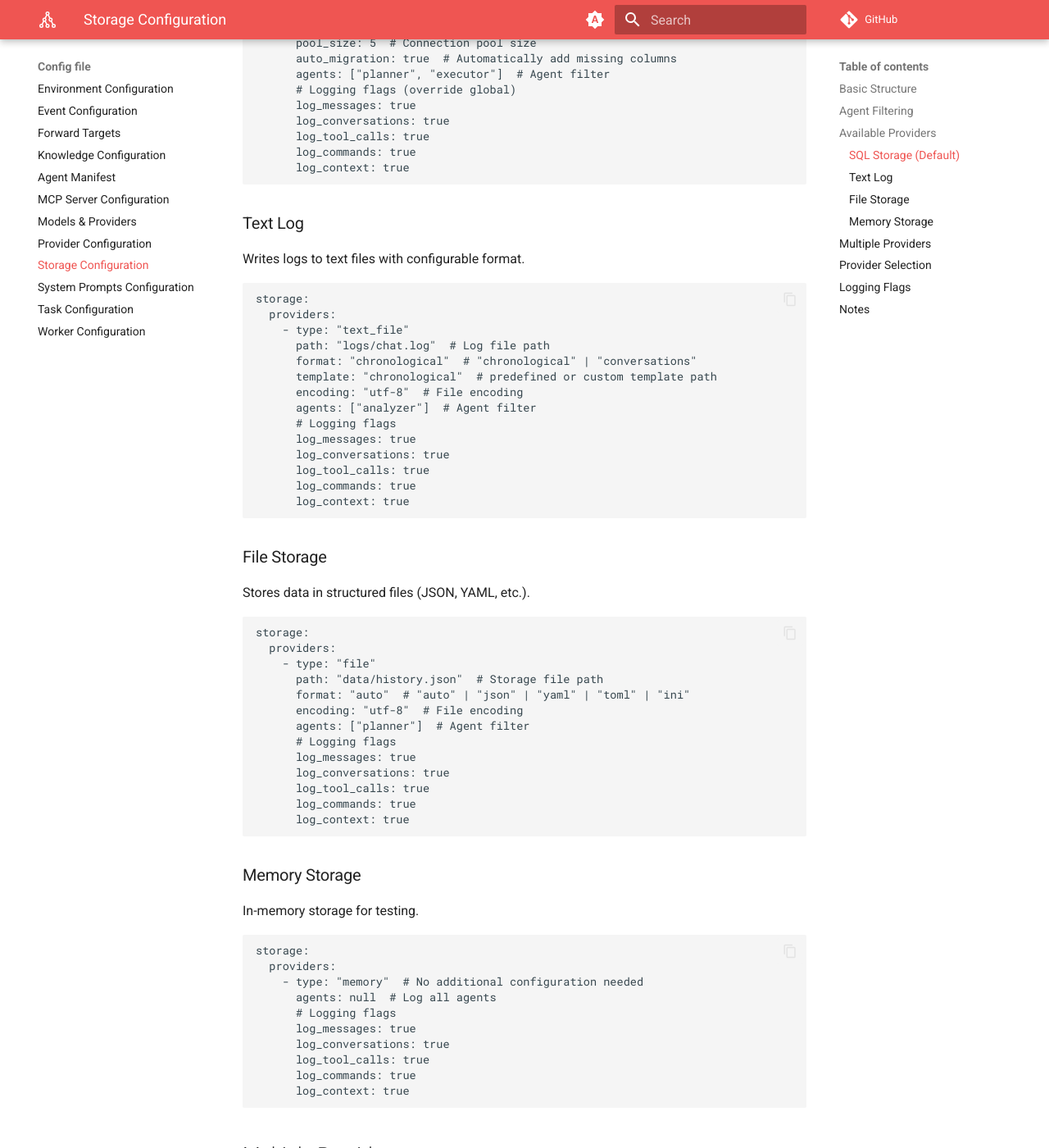
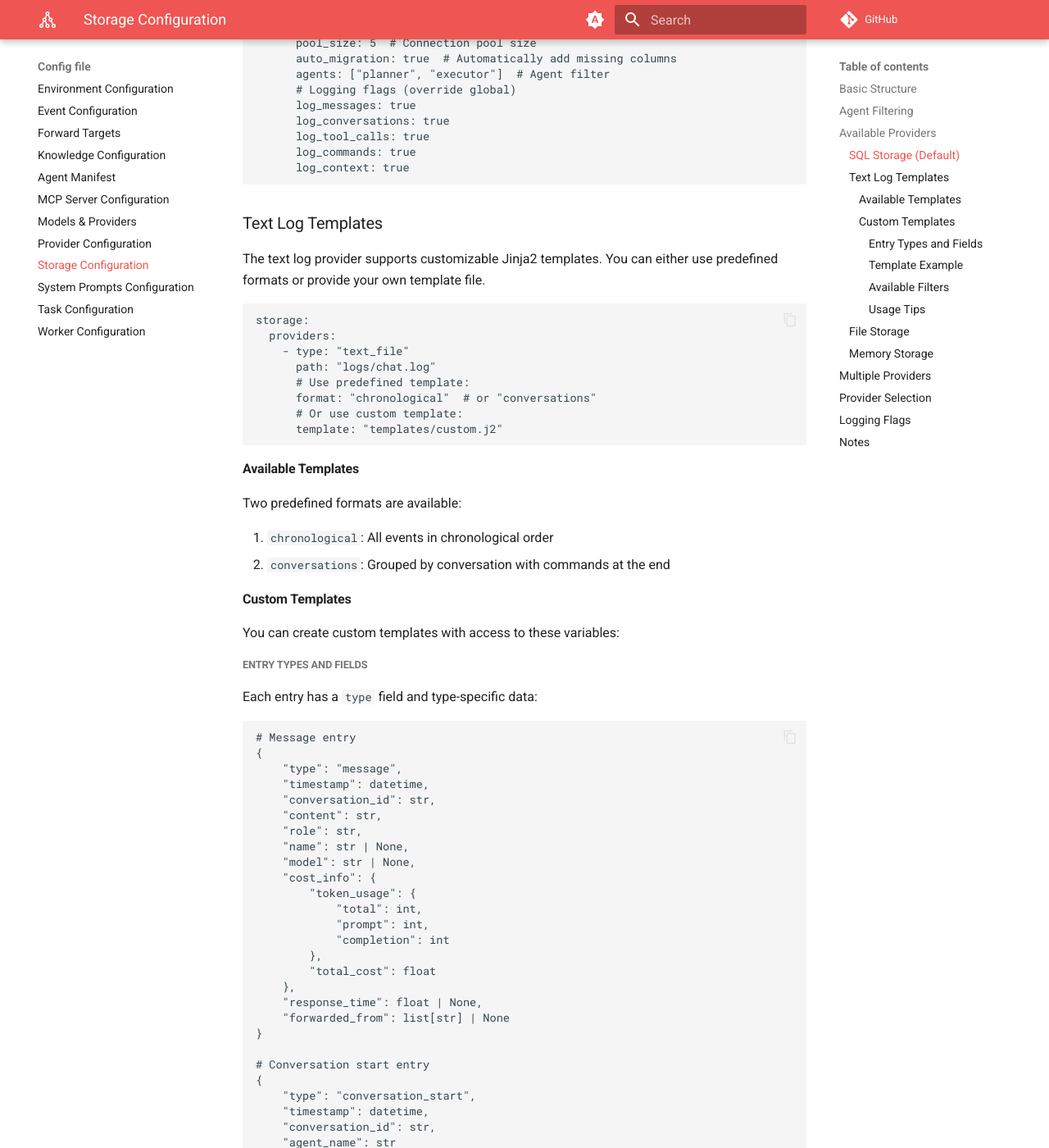
Before and after one commit to uk0/llmling-agent, an MkDocs documentation site: the page built from docs/config_file/storage_config.md, in a window 1280 px wide and 1400 px high, scrolled down 1643 px. Shown: the whole window at 82% size. Built offline with MkDocs 1.6.1 and Material for MkDocs 9.7.7, drawn with Linux system fonts in a browser that asks for light colours; comment, search, counter and statistics services are not loaded; some of the changed text lies outside the part shown.

Commit message:
chore: docs update

````diff
--- a/docs/config_file/storage_config.md
+++ b/docs/config_file/storage_config.md
@@ -84,25 +84,141 @@ storage:
       log_context: true
 ```
 
-### Text Log
-Writes logs to text files with configurable format.
+### Text Log Templates
+
+The text log provider supports customizable Jinja2 templates. You can either use predefined formats or provide your own template file.
 
 ```yaml
 storage:
   providers:
     - type: "text_file"
-      path: "logs/chat.log"  # Log file path
-      format: "chronological"  # "chronological" | "conversations"
-      template: "chronological"  # predefined or custom template path
-      encoding: "utf-8"  # File encoding
-      agents: ["analyzer"]  # Agent filter
-      # Logging flags
-      log_messages: true
-      log_conversations: true
-      log_tool_calls: true
-      log_commands: true
-      log_context: true
+      path: "logs/chat.log"
+      # Use predefined template:
+      format: "chronological"  # or "conversations"
+      # Or use custom template:
+      template: "templates/custom.j2"
 ```
+
+#### Available Templates
+
+Two predefined formats are available:
+
+1. `chronological`: All events in chronological order
+2. `conversations`: Grouped by conversation with commands at the end
+
+#### Custom Templates
+
+You can create custom templates with access to these variables:
+
+##### Entry Types and Fields
+Each entry has a `type` field and type-specific data:
+
+```python
+# Message entry
+{
+    "type": "message",
+    "timestamp": datetime,
+    "conversation_id": str,
+    "content": str,
+    "role": str,
+    "name": str | None,
+    "model": str | None,
+    "cost_info": {
+        "token_usage": {
+            "total": int,
+            "prompt": int,
+            "completion": int
+        },
+        "total_cost": float
+    },
+    "response_time": float | None,
+    "forwarded_from": list[str] | None
+}
+
+# Conversation start entry
+{
+    "type": "conversation_start",
+    "timestamp": datetime,
+    "conversation_id": str,
+    "agent_name": str
+}
+
+# Tool call entry
+{
+    "type": "tool_call",
+    "timestamp": datetime,
+    "conversation_id": str,
+    "message_id": str,
+    "tool_name": str,
+    "args": dict[str, Any],
+    "result": Any
+}
+
+# Command entry
+{
+    "type": "command",
+    "timestamp": datetime,
+    "agent_name": str,
+    "session_id": str,
+    "command": str,
+    "context_type": str | None,
+    "metadata": dict[str, Any] | None
+}
+```
+
+##### Template Example
+
+```jinja
+=== Custom Log Format ===
+
+{% for entry in entries|sort(attribute="timestamp") %}
+  {%- if entry.type == "message" %}
+    [{{ entry.timestamp|strftime("%H:%M:%S") }}]
+    {{ entry.name or entry.role }}: {{ entry.content }}
+    {% if entry.cost_info %}
+      💰 ${{ "%.4f"|format(entry.cost_info.total_cost) }}
+      🎯 {{ entry.cost_info.token_usage.total }} tokens
+    {% endif %}
+    {% if entry.response_time %}
+      ⏱️ {{ "%.1f"|format(entry.response_time) }}s
+    {% endif %}
+
+  {%- elif entry.type == "tool_call" %}
+    🔧 {{ entry.tool_name }}({{ entry.args|pprint }})
+    ↪️ {{ entry.result }}
+
+  {%- elif entry.type == "command" %}
+    💻 {{ entry.agent_name }}: {{ entry.command }}
+  {%- endif %}
+{% endfor %}
+```
+
+##### Available Filters
+
+- `strftime(format)`: Format datetime objects
+- `pprint`: Pretty print dicts/lists
+- `join(separator)`: Join list items
+- Standard Jinja2 filters like `format`, `default`, etc.
+
+##### Usage Tips
+
+1. Use `entries|sort(attribute="timestamp")` to ensure chronological order
+2. Group by conversation with:
+   ```jinja
+   {% for conv_id, messages in entries|groupby("conversation_id") %}
+   ```
+3. Filter entries by type:
+   ```jinja
+   {% for msg in entries if msg.type == "message" %}
+   ```
+4. Use conditional blocks for optional data:
+   ```jinja
+   {% if entry.cost_info %}
+     Cost info here...
+   {% endif %}
+   ```
+
+The predefined templates (`CHRONOLOGICAL_TEMPLATE` and `CONVERSATIONS_TEMPLATE`) in the source code provide good examples of how to structure templates.
 
 ### File Storage
 Stores data in structured files (JSON, YAML, etc.).
````
